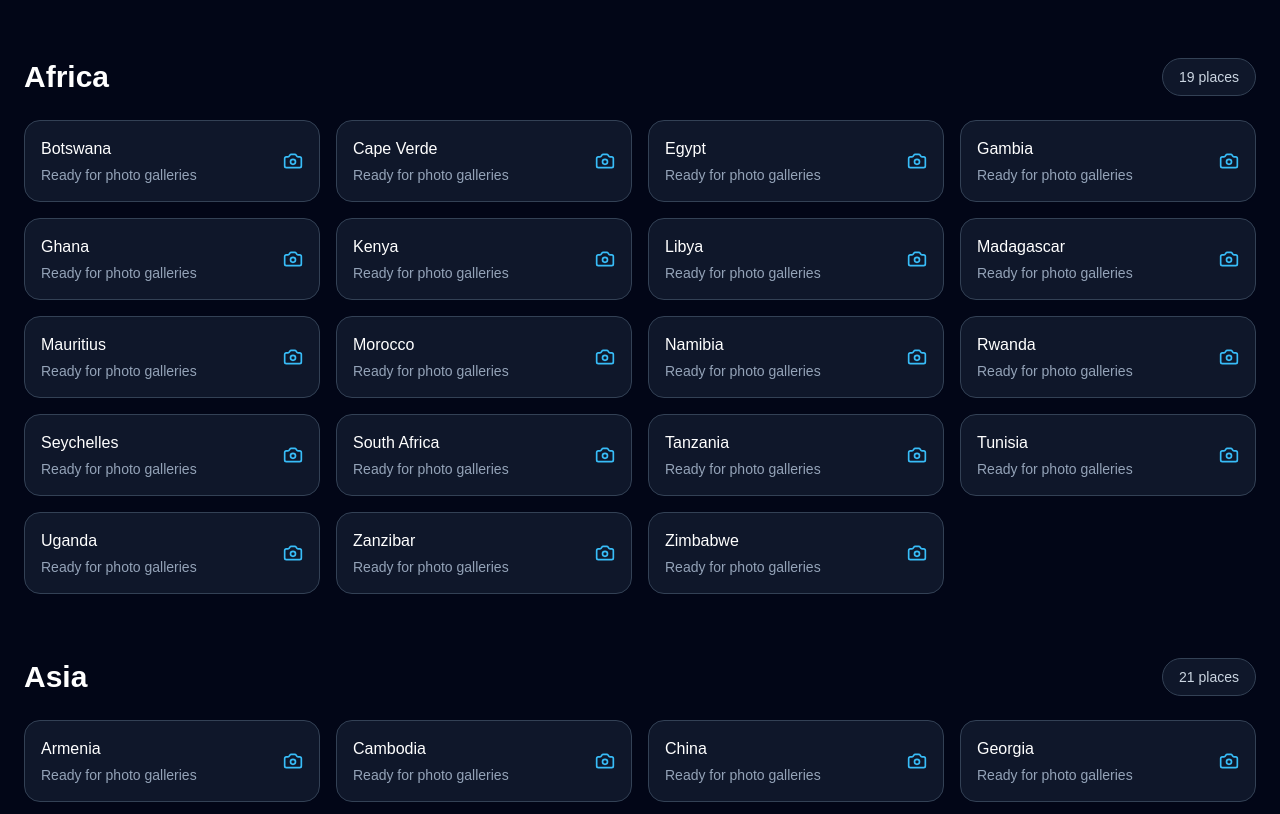
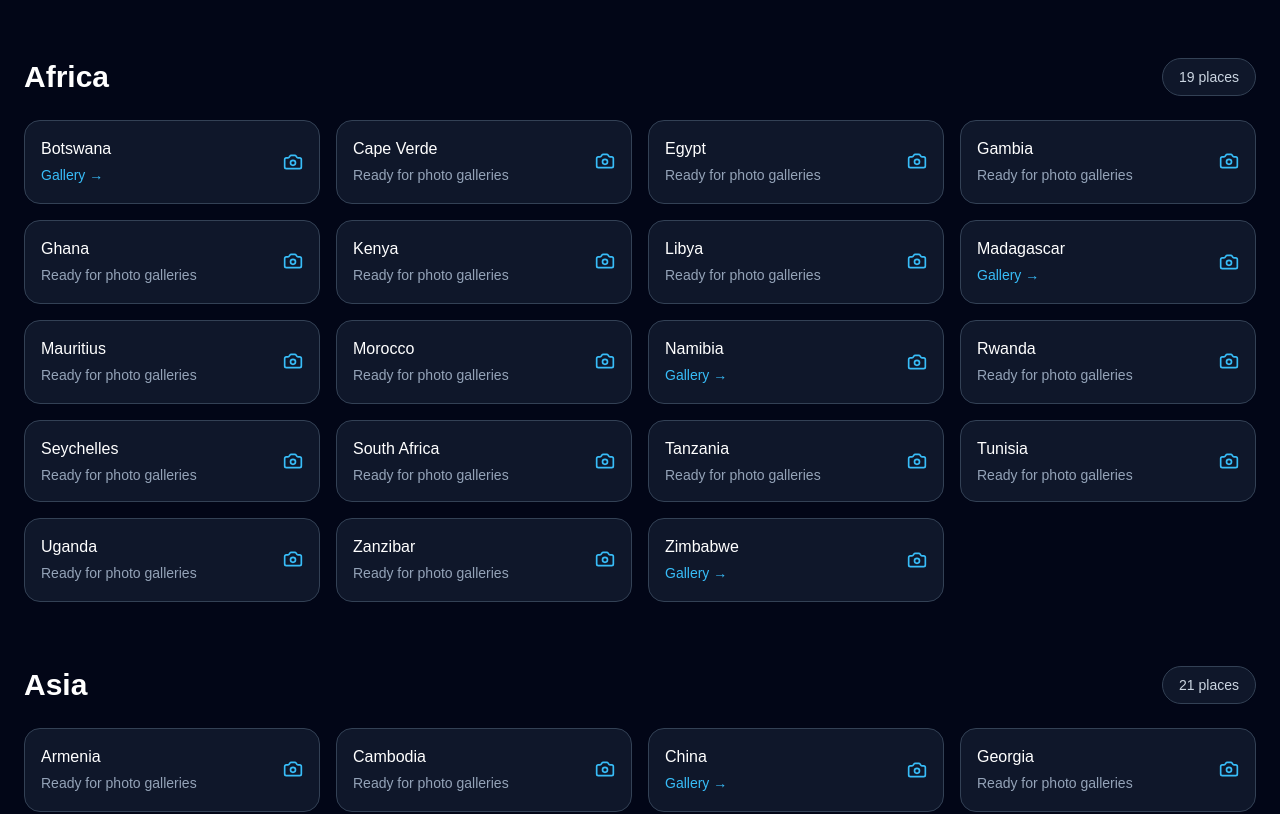
Before and after one commit to PeterMExley/Travel-Map, a Next.js app: page / in a window 1280 px wide. Shown: the part 2720-3534 px from the top of the page. Built offline with nearby package versions, Linux system fonts and the light colour scheme.

Commit message:
Update page.jsx

```diff
--- a/app/page.jsx
+++ b/app/page.jsx
@@ -197,6 +197,17 @@ const NAMIBIA_IMAGES = [
   "wreck.jpeg",
   "zebras.jpeg",
 ];
+const ACTIVE_GALLERIES = {
+  Namibia: "/countries/namibia",
+  Zimbabwe: "/countries/zimbabwe",
+  China: "/countries/china",
+  Japan: "/countries/japan",
+  Peru: "/countries/peru",
+  Ecuador: "/countries/ecuador",
+  Galapagos: "/countries/galapagos",
+  Botswana: "/countries/botswana",
+  Madagascar: "/countries/madagascar",
+};
 const geoUrl = "https://cdn.jsdelivr.net/npm/world-atlas@2/countries-110m.json";
 const SPECIAL_LOCATIONS = [
   {
@@ -372,9 +383,18 @@ function CountryCard({ country }) {
       <div className="flex items-center justify-between gap-3">
         <div>
           <h3 className="font-medium text-white">{country}</h3>
-          <p className="mt-1 text-sm text-slate-400">
-            Ready for photo galleries
-          </p>
+          {ACTIVE_GALLERIES[country] ? (
+            <a
+              href={ACTIVE_GALLERIES[country]}
+              className="mt-1 inline-block text-sm text-sky-400 hover:text-sky-300"
+            >
+              Gallery →
+            </a>
+          ) : (
+            <p className="mt-1 text-sm text-slate-400">
+              Ready for photo galleries
+            </p>
+          )}
         </div>
 
         <Camera className="h-5 w-5 text-sky-400" />
```
